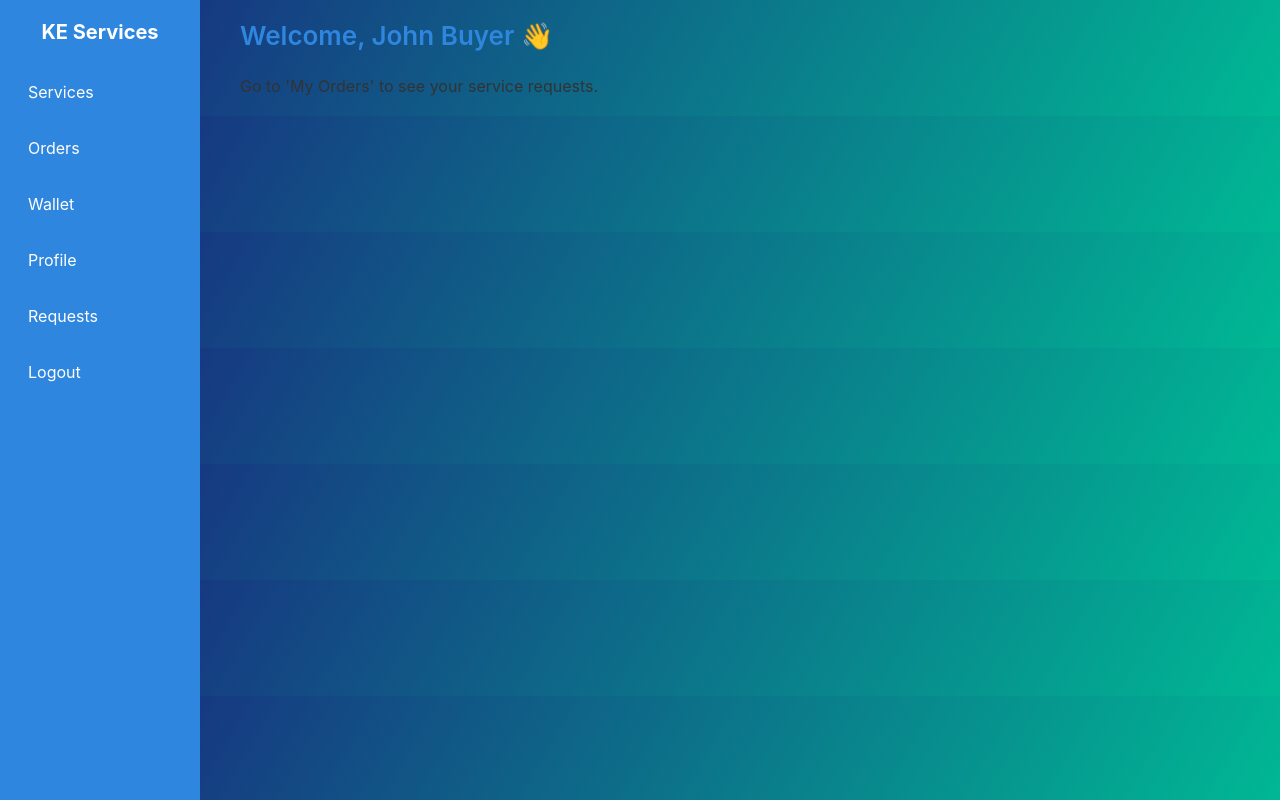
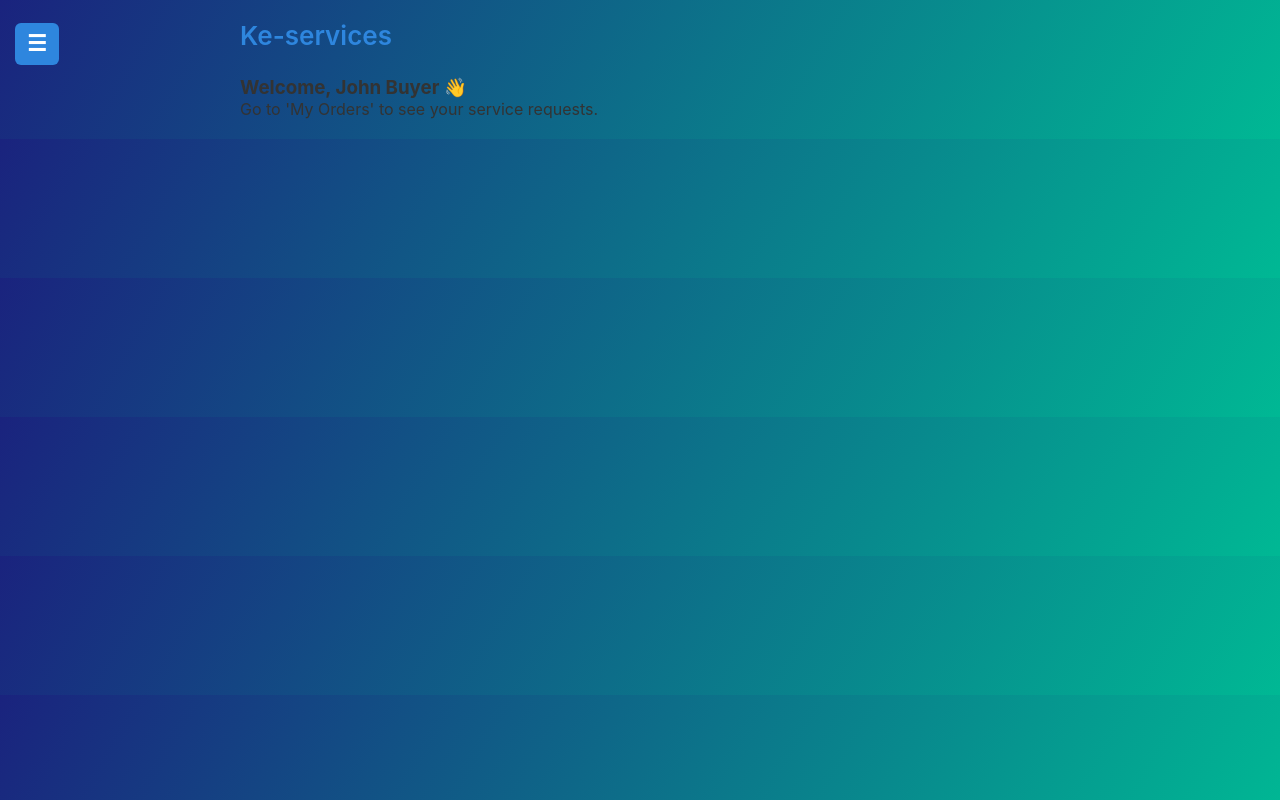
Before and after one commit to d0nn-opsbyte/Ke-services, a React (Vite) app: page /dashboard/1 in a window 1280 px wide. Built offline with nearby package versions, Linux system fonts and the light colour scheme; data requests are answered from the project's data file.

Commit message:
almost finished

```diff
--- a/db.json
+++ b/db.json
@@ -116,6 +116,20 @@
       "serviceId": "1",
       "status": "finished",
       "createdAt": "2025-09-09T12:27:52.498Z"
+    },
+    {
+      "id": "d198",
+      "buyerId": "2",
+      "serviceId": "2",
+      "status": "pending",
+      "createdAt": "2025-09-09T15:44:48.762Z"
+    },
+    {
+      "id": "c31b",
+      "buyerId": "1",
+      "serviceId": "1",
+      "status": "pending",
+      "createdAt": "2025-09-09T15:50:08.117Z"
     }
   ],
   "reviews": [
--- a/src/App.css
+++ b/src/App.css
@@ -3,6 +3,7 @@ body {
   font-family: Arial, sans-serif;
   background: linear-gradient(120deg, #1a237e, #00b894);
   color: #2f3640; /* dark grey text */
+  overflow: hidden;
 }
 
 .home-container {
@@ -83,40 +84,186 @@ body {
 .layout {
   display: flex;
 }
-
-/* === Sidebar === */
-.sidebar {
-  width: 200px;
-  background: #2e86de; /* blue sidebar */
-  color: white;
-  height: 100vh;
-  padding: 20px;
-  position: fixed;
+/* === Sidebar Styling === */
+/* General styling for the body to prevent horizontal scroll when the sidebar is open */
+body {
+  overflow-x: hidden;
 }
 
-.sidebar h2 {
-  margin-top: 0;
-  font-size: 20px;
-  text-align: center;
+/* Styles for the hamburger menu button */
+.menu-btn {
+  position: fixed;
+  top: 15px;
+  left: 15px;
+  z-index: 1001; /* Must be on top of the overlay and sidebar */
+  background: #333;
+  color: white;
+  border: none;
+  padding: 10px 15px;
+  cursor: pointer;
+  font-size: 24px;
+  border-radius: 5px;
 }
 
-.sidebar nav {
-  margin-top: 20px;
+/* Styles for the overlay (darkens the background when the sidebar is open) */
+.overlay {
+  position: fixed;
+  top: 0;
+  left: 0;
+  width: 100%;
+  height: 100%;
+  background: rgba(0, 0, 0, 0.5);
+  z-index: 1000;
+  display: block; /* The JS logic handles showing/hiding this */
+}
+
+/* General styling for the body to prevent horizontal scroll when the sidebar is open */
+body {
+  overflow-x: hidden;
+}
+
+/* Styles for the hamburger menu button */
+.menu-btn {
+  position: fixed;
+  top: 15px;
+  left: 15px;
+  z-index: 1001;
+  background: #34495e; /* Darker gray for the button */
+  color: #ecf0f1;
+  border: none;
+  padding: 10px 15px;
+  cursor: pointer;
+  font-size: 24px;
+  border-radius: 5px;
+}
+
+/* Styles for the overlay (darkens the background when the sidebar is open) */
+.overlay {
+  position: fixed;
+  top: 0;
+  left: 0;
+  width: 100%;
+  height: 100%;
+  background: rgba(0, 0, 0, 0.5);
+  z-index: 1000;
+  display: block;
+}
+
+/* Base styles for the sidebar */
+.Sidebar {
+  position: fixed;
+  top: 0;
+  left: -300px;
+  width: 250px;
+  height: 100%;
+  background-color: #2c3e50; /* A deep charcoal gray */
+  color: #ecf0f1; /* Light gray text */
+  padding: 20px;
+  box-shadow: 2px 0 5px rgba(0, 0, 0, 0.5);
+  transition: left 0.3s ease-in-out;
+  z-index: 1001;
   display: flex;
   flex-direction: column;
 }
 
-.sidebar nav a {
+/* Class to show the sidebar by sliding it into view */
+.Sidebar.open {
+  left: 0;
+}
+
+/* Styling for the title "KE Services" */
+.Sidebar h2 {
+  text-align: center;
+  margin-bottom: 30px;
+  color: #3498db; /* A vibrant blue for the heading */
+}
+
+/* Styling for the navigation links */
+.Sidebar nav {
+  display: flex;
+  flex-direction: column;
+}
+
+/* Styling for individual links */
+.Sidebar a {
+  color: #ecf0f1; /* Light gray text */
+  text-decoration: none;
+  padding: 15px 10px;
+  margin-bottom: 10px;
+  border-radius: 5px;
+  transition: background-color 0.2s, color 0.2s;
+  font-size: 16px;
+}
+
+/* Hover and active effect for links */
+.Sidebar a:hover,
+.Sidebar a:focus {
+  background-color: #34495e; /* A slightly darker gray on hover */
+  color: #2ecc71; /* A pop of bright green for the text on hover */
+}
+
+/* Hamburger Button */
+.menu-btn {
+  position: fixed;
+  top: 15px;
+  left: 15px;
+  background: #2e86de;
   color: white;
-  text-decoration: none;
-  margin: 10px 0;
-  padding: 8px;
-  border-radius: 4px;
-  transition: background 0.3s;
+  border: none;
+  font-size: 22px;
+  padding: 8px 12px;
+  border-radius: 6px;
+  cursor: pointer;
+  z-index: 1100; /* above sidebar */
+}
+
+.menu-btn:hover {
+  background: #1e5fa5;
+}
+
+/* Dark Overlay */
+.overlay {
+  position: fixed;
+  top: 0;
+  left: 0;
+  width: 100%;
+  height: 100%;
+  background: rgba(0, 0, 0, 0.4);
+  z-index: 900;
 }
 
 .sidebar nav a:hover {
-  background: #27ae60; /* green hover */
+  background: #27ae60;
+}
+
+/* Hamburger Button */
+.menu-btn {
+  position: fixed;
+  top: 15px;
+  left: 15px;
+  background: #2e86de;
+  color: white;
+  border: none;
+  font-size: 22px;
+  padding: 8px 12px;
+  border-radius: 6px;
+  cursor: pointer;
+  z-index: 300;
+}
+
+.menu-btn:hover {
+  background: #1e5fa5;
+}
+
+/* Dark Overlay when sidebar is open */
+.overlay {
+  position: fixed;
+  top: 0;
+  left: 0;
+  width: 100%;
+  height: 100%;
+  background: rgba(0, 0, 0, 0.4);
+  z-index: 150;
 }
 
 .content {
@@ -641,3 +788,19 @@ button.secondary:hover {
   color: #555;
   margin: 4px 0;
 }
+
+.about-container {
+  max-width: 800px;
+  margin: auto;
+  padding: 40px 20px;
+  line-height: 1.7;
+}
+
+.about-container h1 {
+  margin-bottom: 20px;
+  color: #1a237e;
+}
+
+.about-container p {
+  margin-bottom: 18px; /* nice breathing space */
+}
--- a/src/components/Dashboard.jsx
+++ b/src/components/Dashboard.jsx
@@ -19,7 +19,10 @@ function Dashboard() {
     <div className="layout">
       <Sidebar userId={user.id} role={user.role} />
       <div className="content">
-        <h1>Welcome, {user.name} 👋</h1>
+
+        <h1>Ke-services</h1>
+
+        <h3>Welcome, {user.name} 👋</h3>
         <p>
           {user.role === "buyer"
             ? "Go to 'My Orders' to see your service requests."
--- a/src/components/Home.jsx
+++ b/src/components/Home.jsx
@@ -4,17 +4,6 @@ import { Link } from "react-router-dom";
 function Home() {
   return (
     <div className="home">
-      {/* Navbar */}
-      <nav className="navbar">
-        <h2 className="logo">KE Services</h2>
-        <div className="nav-links">
-          <Link to="/">Home</Link>
-          <Link to="/services">Services</Link>
-          <Link to="/login">Login</Link>
-          <Link to="/signup" className="signup-btn">Sign Up</Link>
-        </div>
-      </nav>
-
       {/* Hero Section */}
       <section className="hero">
         <h1>Find Services or Offer Your Skills</h1>
@@ -24,7 +13,7 @@ function Home() {
         </p>
         <div className="hero-buttons">
           <Link to="/signup" className="cta primary">Get Started</Link>
-          <Link to="/services" className="cta secondary">Explore Services</Link>
+          <Link to="/login" className="cta secondary">Explore Services</Link>
         </div>
       </section>
 
@@ -52,21 +41,17 @@ function Home() {
 
       {/* Footer */}
       <footer className="footer">
-        <p>© 2025 KE Services. All rights reserved.</p>
         <div className="footer-links">
-          <p>About Us (KE Services)
+          <div className="about-container">
+            <h3>About Us</h3>
+            <p>At <strong>KE Services</strong>, we believe finding and offering services in Kenya should be simple, trusted, and empowering.</p>
+            <p>Our platform connects buyers who need reliable services with sellers who have the skills to deliver — all in one digital marketplace.</p>
+            <p>✅ For Buyers: Discover a wide range of services — from home repairs and cleaning, to tech support and professional consulting. Book easily, pay securely, and review your experience.</p>
+            <p>✅ For Sellers: Showcase your skills, grow your client base, and manage orders with ease. Our wallet system ensures transparent earnings, while reviews help you build trust and reputation.</p>
+          </div>
+        </div>
+  <p>© 2025 KE Services. All rights reserved.</p>
 
-At KE Services, we believe finding and offering services in Kenya should be simple, trusted, and empowering.
-Our platform connects buyers who need reliable services with sellers who have the skills to deliver — all in one digital marketplace.
-
-✅ For Buyers: Discover a wide range of services — from home repairs and cleaning, to tech support and professional consulting. Book easily, pay securely, and review your experience.
-
-✅ For Sellers: Showcase your skills, grow your client base, and manage orders with ease. Our wallet system ensures transparent earnings, while reviews help you build trust and reputation.
-
-🌍 Our mission is to empower everyday Kenyans by creating opportunities, building trust between communities, and making service exchange as smooth as ordering a ride.
-
-Whether you’re looking to hire or to earn, KE Services is your go-to marketplace.</p>
-        </div>
       </footer>
     </div>
   );
--- a/src/components/Sidebar.jsx
+++ b/src/components/Sidebar.jsx
@@ -1,21 +1,49 @@
 import { Link } from "react-router-dom";
+import { useState } from "react";
 
 function Sidebar({ userId, role }) {
+  const [isOpen, setIsOpen] = useState(false);
+
   return (
-    <div className="sidebar">
+    <>
+      {/* Hamburger Button */}
+      <button className="menu-btn" onClick={() => setIsOpen(!isOpen)}>
+        ☰
+      </button>
+
+      {/* Overlay */}
+      {isOpen && <div className="overlay" onClick={() => setIsOpen(false)}></div>}
+
+      {/* Sidebar Drawer */}
+      <div className={`Sidebar ${isOpen ? "open" : ""}`}>
         <h2>KE Services</h2>
         <nav>
           {role === "seller" && (
-          <Link to={`/dashboard/${userId}`}>Dashboard</Link>
+            <Link to={`/Dashboard/${userId}`} onClick={() => setIsOpen(false)}>
+              Dashboard
+            </Link>
           )}
-        <Link to={`/services/${userId}`}>Services</Link>
-        <Link to={`/orders/${userId}`}>Orders</Link>
-        <Link to={`/wallet/${userId}`}>Wallet</Link>
-        <Link to={`/profile/${userId}`}>Profile</Link>
-        <Link to={`/requests/${userId}`}>Requests</Link>
-        <Link to="/">Logout</Link>
+          <Link to={`/Services/${userId}`} onClick={() => setIsOpen(false)}>
+            Services
+          </Link>
+          <Link to={`/Orders/${userId}`} onClick={() => setIsOpen(false)}>
+            Orders
+          </Link>
+          <Link to={`/Wallet/${userId}`} onClick={() => setIsOpen(false)}>
+            Wallet
+          </Link>
+          <Link to={`/Profile/${userId}`} onClick={() => setIsOpen(false)}>
+            Profile
+          </Link>
+          <Link to={`/Requests/${userId}`} onClick={() => setIsOpen(false)}>
+            Requests
+          </Link>
+          <Link to="/" onClick={() => setIsOpen(false)}>
+              Logout
+          </Link>
         </nav>
       </div>
+    </>
   );
 }
 
```
Lines whose indentation alone changed are shown as unchanged.
